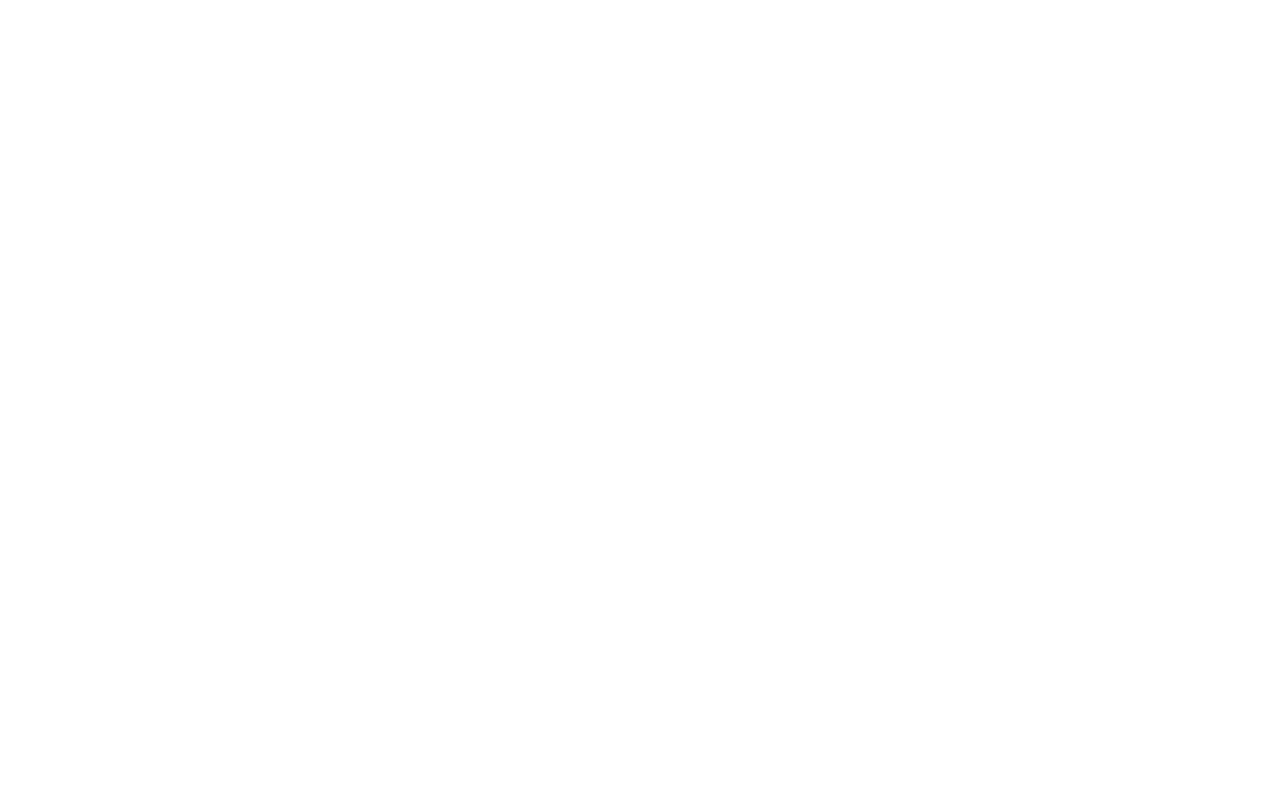
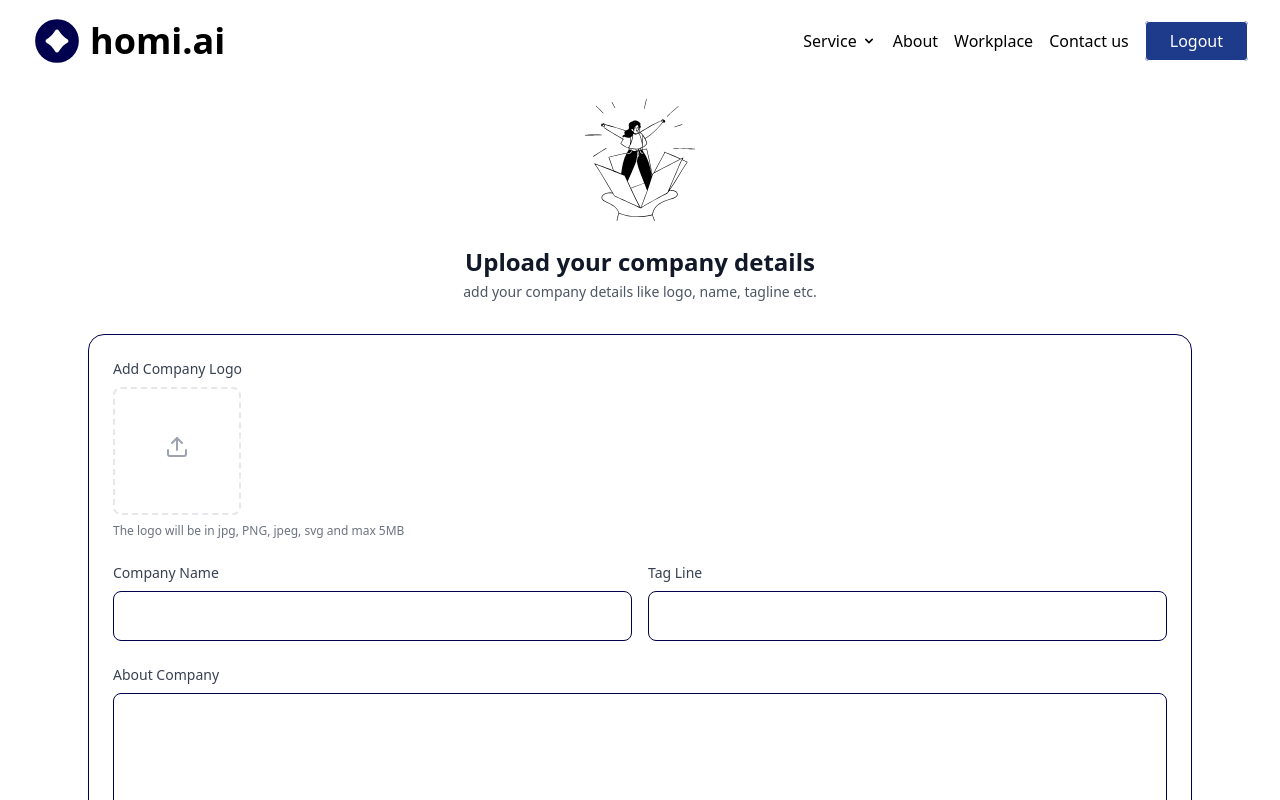
Before and after one commit to flutrrtech/homiai, a React (Vite) app: page /add-company-details in a window 1280 px wide. Before the commit this address had no page. Shown: the top 800 px of the page. Built offline with nearby package versions, Linux system fonts and the light colour scheme; sample sign-in values are in the browser's storage.

Commit message:
22/11/2024 - [ workflow done  ](#04)

```diff
--- a/src/components/auth/LoginForm.jsx
+++ b/src/components/auth/LoginForm.jsx
@@ -1,7 +1,9 @@
 import React, { useState } from 'react';
 import { useNavigate } from 'react-router-dom';
+import { useAuth } from '../../context/AuthContext';
 
 const LoginForm = () => {
+  const {login} = useAuth()
   const [email, setEmail] = useState('');
   const [password, setPassword] = useState('');
 
@@ -9,8 +11,8 @@
 
   const handleSubmit = (e) => {
     e.preventDefault();
-    // Login logic
-    navigate('/dashboard')
+    login({email, password})
+    navigate('/payment')
   };
 
   return (
--- a/src/components/layout/Layout.jsx
+++ b/src/components/layout/Layout.jsx
@@ -1,9 +1,17 @@
-import { Outlet } from "react-router-dom";
+import { Outlet, useLocation } from "react-router-dom";
 import Navbar from "./Navbar";
 import Footer from "./Footer";
 
+import { useEffect } from "react";
 
 const Layout = () => {
+    const location = useLocation()
+    useEffect(() => {
+        const scrollToTop = () => {
+            window.scrollTo(0, 0);
+        }
+        scrollToTop();
+    }, [location.pathname])
     return (
         <div>
             <Navbar/>
--- a/src/components/layout/Navbar.jsx
+++ b/src/components/layout/Navbar.jsx
@@ -1,9 +1,11 @@
 // components/Navbar.jsx
 import React, { useState, useRef, useEffect } from "react";
 import { Link } from "react-router-dom";
-import homi_icon from "../../assets/homi_icon.svg"
+import homi_icon from "../../assets/homi_icon.svg";
+import { useAuth } from "../../context/AuthContext";
 
 const Navbar = () => {
+  const { isLoggedIn, logout } = useAuth();
   const [isServiceDropdownOpen, setIsServiceDropdownOpen] = useState(false);
   const [isCaseStudyDropdownOpen, setIsCaseStudyDropdownOpen] = useState(false);
   const [isResourcesDropdownOpen, setIsResourcesDropdownOpen] = useState(false);
@@ -99,19 +101,36 @@
             )}
           </div>
           <div>
-          <Link href="#about">
-            <p  >About</p>
+            <Link to="#about">
+              <p>About</p>
+            </Link>
+          </div>
+          <div>
+            <Link to="/workplace">
+              <p>Workplace</p>
             </Link>
           </div>
           <div className="flex items-center space-x-4">
-            <Link href="/contact">
+            <Link to="/contact">
               <a className="hover:text-gray-300">Contact us</a>
             </Link>
+            {isLoggedIn ? (
+              <Link to={"/login"}>
+                {" "}
+                <span
+                  onClick={logout}
+                  className="bg-blue-900 border border-white text-white hover:bg-white hover:text-blue-900 px-6 py-2 rounded"
+                >
+                  Logout
+                </span>{" "}
+              </Link>
+            ) : (
               <Link to="/login">
-              <a className="bg-blue-900 border border-white text-white hover:bg-white hover:text-blue-900 px-6 py-2 rounded">
+                <span className="bg-blue-900 border border-white text-white hover:bg-white hover:text-blue-900 px-6 py-2 rounded">
                   Get started
-              </a>
+                </span>
               </Link>
+            )}
           </div>
         </nav>
       </div>
--- a/src/components/sections/PricingBox.jsx
+++ b/src/components/sections/PricingBox.jsx
@@ -1,9 +1,12 @@
 import React, { useState } from 'react';
+import { useNavigate } from 'react-router-dom';
 import { CircleCheckBig } from 'lucide-react';
 
 const Pricing = () => {
   const [selectedPlan, setSelectedPlan] = useState('enterprise');
   const [isMonthly, setIsMonthly] = useState(true);
+
+  const navigate = useNavigate()
 
   const plans = [
     {
@@ -110,6 +113,7 @@
                   ? 'bg-[#01004F] text-white '
                   : 'bg-white border border-gray-800'
               }`}
+              onClick={() => navigate('/add-company-details')}
             >
               {plan.buttonText}
             </button>
--- a/src/context/AuthContext.jsx
+++ b/src/context/AuthContext.jsx
@@ -1,4 +1,4 @@
-import React, { createContext, useState, useContext } from 'react';
+import React, { createContext, useState, useEffect, useContext } from 'react';
 
 // Create AuthContext
 const AuthContext = createContext();
@@ -7,16 +7,27 @@
 export const AuthProvider = ({ children }) => {
   const [isLoggedIn, setIsLoggedIn] = useState(false);
   const [userData, setUserData] = useState(null);
+  const storedIsLoggedIn = localStorage.getItem('isLoggedIn');
+
+  useEffect(() => {
+    if (storedIsLoggedIn) {
+      setIsLoggedIn(true);
+    }
+  }, [])
 
   const login = (dummyData) => {
     setUserData(dummyData);
     setIsLoggedIn(true);
+    localStorage.setItem('isLoggedIn', true);
   };
+
+
 
   // Logout function
   const logout = () => {
     setUserData(null);
     setIsLoggedIn(false);
+    localStorage.removeItem('isLoggedIn');
   };
 
   return (
--- a/src/pages/Dashboard.jsx
+++ b/src/pages/Dashboard.jsx
@@ -1,12 +1,83 @@
 import React from 'react';
+import { Upload } from 'lucide-react';
+import uploadgif from '../assets/upload.svg'
 
-const Dashboard = () => {
+import { useNavigate } from 'react-router-dom';
+
+const CompanyUploadForm = () => {
+  const navigate = useNavigate();
   return (
-    <div className="dashboard">
-      <h1>Dashboard</h1>
-      {/* Add dashboard content */}
+    <div className="w-[90%] mx-auto py-24 p-6">
+      {/* Header with icon */}
+      <div className="text-center mb-8">
+        <div className="inline-block mb-4">
+          <img className='w-32' src={uploadgif} alt="upload" />
+        </div>
+        <h1 className="text-2xl font-bold text-gray-900 mb-1">
+          Upload your company details
+        </h1>
+        <p className="text-gray-600 text-sm">
+          add your company details like logo, name, tagline etc.
+        </p>
+      </div>
+
+      {/* Form Card */}
+      <div className="bg-white rounded-2xl p-6 shadow-sm border border-[#01004F]">
+        {/* Logo Upload Section */}
+        <div className="mb-6">
+          <label className="block text-sm text-gray-700 mb-2">
+            Add Company Logo
+          </label>
+          <div className="border-2 border-dashed border-gray-200 rounded-lg p-4 w-32 h-32 flex items-center justify-center cursor-pointer hover:border-gray-300 transition-colors">
+            <div className="text-gray-400">
+              <Upload size={24} className="mx-auto mb-2" />
+            </div>
+          </div>
+          <p className="mt-2 text-xs text-gray-500">
+            The logo will be in jpg, PNG, jpeg, svg and max 5MB
+          </p>
+        </div>
+
+        {/* Company Details Form */}
+        <div className="grid grid-cols-1 md:grid-cols-2 gap-4 mb-6">
+          <div>
+            <label className="block text-sm text-gray-700 mb-2">
+              Company Name
+            </label>
+            <input
+              type="text"
+              className="w-full p-3 border border-[#01004F] rounded-lg focus:outline-none focus:ring-2 focus:ring-blue-500"
+            />
+          </div>
+          <div>
+            <label className="block text-sm text-gray-700 mb-2">
+              Tag Line
+            </label>
+            <input
+              type="text"
+              className="w-full p-3 border border-[#01004F] rounded-lg focus:outline-none focus:ring-2 focus:ring-blue-500"
+            />
+          </div>
+        </div>
+
+        {/* About Company */}
+        <div className="mb-6">
+          <label className="block text-sm text-gray-700 mb-2">
+            About Company
+          </label>
+          <textarea
+            rows={4}
+            className="w-full p-3 border border-[#01004F] rounded-lg focus:outline-none focus:ring-2 focus:ring-blue-500"
+          />
+        </div>
+
+        {/* Submit Button */}
+        <button className="w-full bg-[#0A0F2C] text-white py-3 px-4 rounded-lg hover:opacity-90 transition-opacity" onClick={() => navigate('/workplace')}>
+          Generate blog post
+        </button>
+      </div>
     </div>
   );
 };
 
-export default Dashboard;
+export default CompanyUploadForm;
--- a/src/pages/Home.jsx
+++ b/src/pages/Home.jsx
@@ -20,7 +20,6 @@
       <Testimonials/>
       <FAQSection />
       <ContactUs/>
-      <Footer />
     </div>
   );
 };
--- a/src/pages/PaymentPage.jsx
+++ b/src/pages/PaymentPage.jsx
@@ -3,7 +3,7 @@
 
 const PaymentPage = () => {
   return (
-    <div className="payment-page">
+    <div className="payment-page py-24">
       <PaymentBox />
     </div>
   );
--- a/src/routes/AppRoutes.jsx
+++ b/src/routes/AppRoutes.jsx
@@ -1,36 +1,38 @@
-import React from 'react';
-import { BrowserRouter, Routes, Route } from 'react-router-dom';
-import Home from '../pages/Home';
-import Login from '../pages/Login';
-import Signup from '../pages/Signup';
-import Dashboard from '../pages/Dashboard';
-import LogoUpload from '../pages/LogoUpload';
-import PaymentPage from '../pages/PaymentPage';
-import CreationPage from '../pages/CreationPage';
-import AdWriting from '../pages/services/AdWriting';
-import BlogWriting from '../pages/services/BlogWriting';
-import PrivateRoute from './PrivateRoute';
-import Layout from '../components/layout/Layout';
-import WorkPlace from '../pages/WorkPlace';
-import SEOWriting from '../pages/services/SEOWriting';
+import React from "react";
+import { BrowserRouter, Routes, Route } from "react-router-dom";
+import Home from "../pages/Home";
+import Login from "../pages/Login";
+import Signup from "../pages/Signup";
+// import Dashboard from "../pages/Dashboard";
+import LogoUpload from "../pages/LogoUpload";
+import PaymentPage from "../pages/PaymentPage";
+import CreationPage from "../pages/CreationPage";
+import AdWriting from "../pages/services/AdWriting";
+import BlogWriting from "../pages/services/BlogWriting";
+import PrivateRoute from "./PrivateRoute";
+import Layout from "../components/layout/Layout";
+import WorkPlace from "../pages/WorkPlace";
+import SEOWriting from "../pages/services/SEOWriting";
+import CompanyUploadForm from "../pages/Dashboard";
 
 const AppRoutes = () => {
   return (
     <BrowserRouter>
       <Routes>
-        <Route path='/' element={<Layout/>}>
+        <Route path="/" element={<Layout />}>
           {/* Public Routes */}
           <Route path="/" element={<Home />} />
           <Route path="/login" element={<Login />} />
           <Route path="/signup" element={<Signup />} />
-
           {/* Protected Routes */}
           <Route element={<PrivateRoute />}>
-            <Route path="/dashboard" element={<Dashboard />} />
-            <Route path="/logo-upload" element={<LogoUpload />} />
+            <Route
+              path="/add-company-details"
+              element={<CompanyUploadForm />}
+            />
             <Route path="/payment" element={<PaymentPage />} />
             <Route path="/create" element={<CreationPage />} />
-            <Route path="/workplace" element={<WorkPlace/>}/>
+            <Route path="/workplace" element={<WorkPlace />} />
             <Route path="/services/ad-writing" element={<AdWriting />} />
             <Route path="/services/blog-writing" element={<BlogWriting />} />
             <Route path="/services/seo-writing" element={<SEOWriting />} />
--- a/src/routes/PrivateRoute.jsx
+++ b/src/routes/PrivateRoute.jsx
@@ -1,11 +1,13 @@
-import React, { useContext } from "react";
+import React from "react";
 import { Navigate, Outlet } from "react-router-dom";
 import { useAuth } from "../context/AuthContext";
 
 const PrivateRoute = () => {
-  const { isLoggedIn, userData, login, logout } = useAuth()
+  const { isLoggedIn  } = useAuth()
+  const bool = localStorage.getItem("isLoggedIn")
 
-  return isLoggedIn ? <Outlet /> : <Navigate to="/login" />;
+
+  return <>{bool ? <Outlet /> : <Navigate to="/login" />}</>
 };
 
 export default PrivateRoute;
```
Also changed, not shown: src/components/dashboard/PaymentBox.jsx (+2 -8 lines), src/assets/upload.svg (added). Lines whose indentation alone changed are shown as unchanged.
